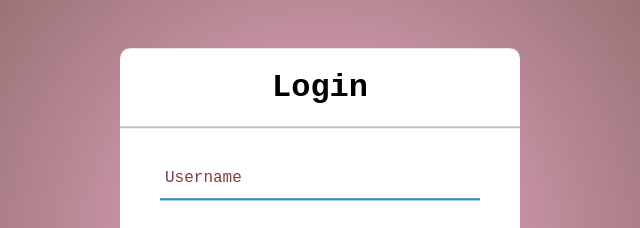
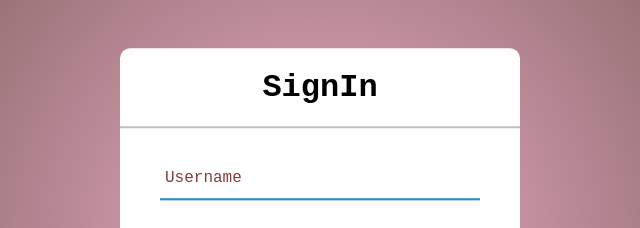
Before and after one commit to Rishitsha/form, a plain HTML site: page index.html in a window 1280 px wide. Shown: the part 149-377 px from the top of the page, 320-960 px from the left. Drawn offline with Linux system fonts and the light colour scheme.

Commit message:
some change

```diff
--- a/index.html
+++ b/index.html
@@ -10,7 +10,7 @@
 </head>
 <body>
     <div class="center">
-            <h1>Login</h1>
+            <h1>SignIn</h1>
             <form method ="post">
                 <div class="txt_field">
             <input type="text" required>
```
